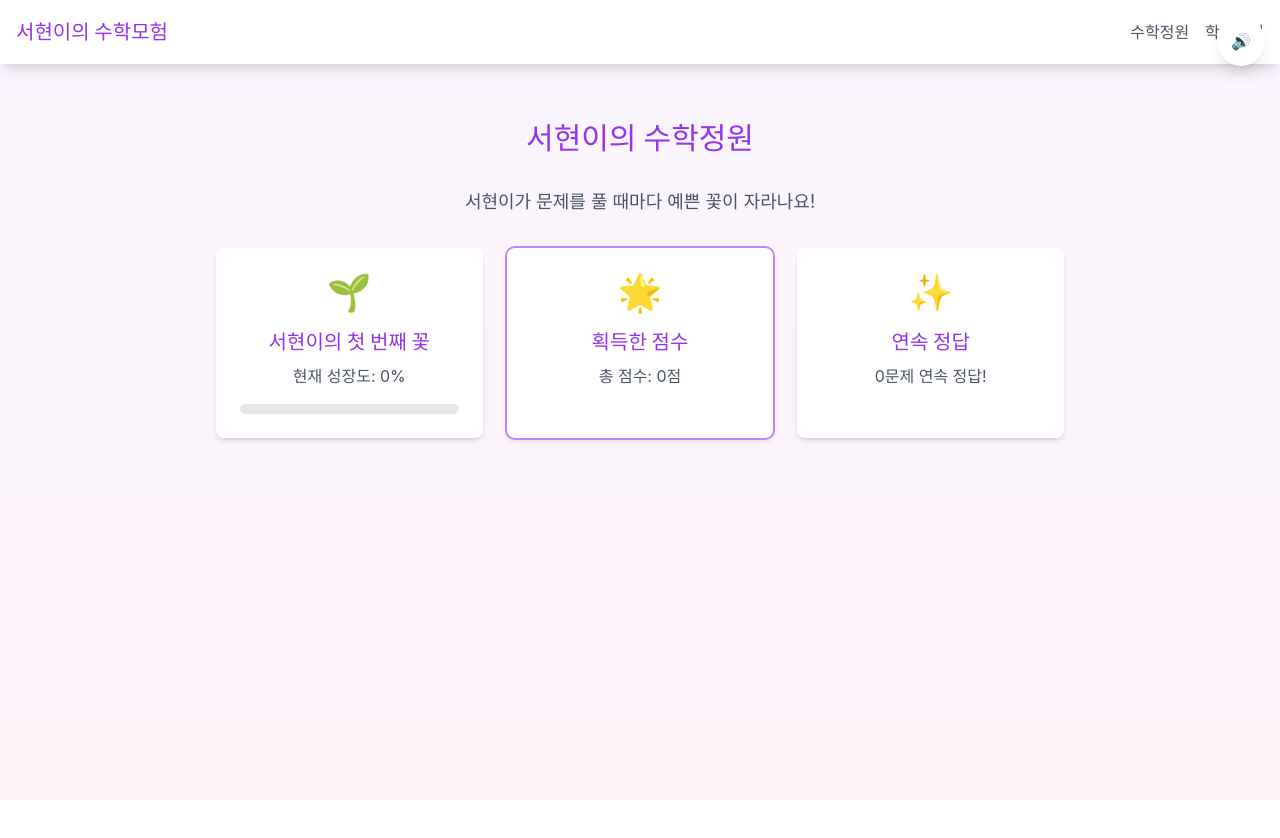
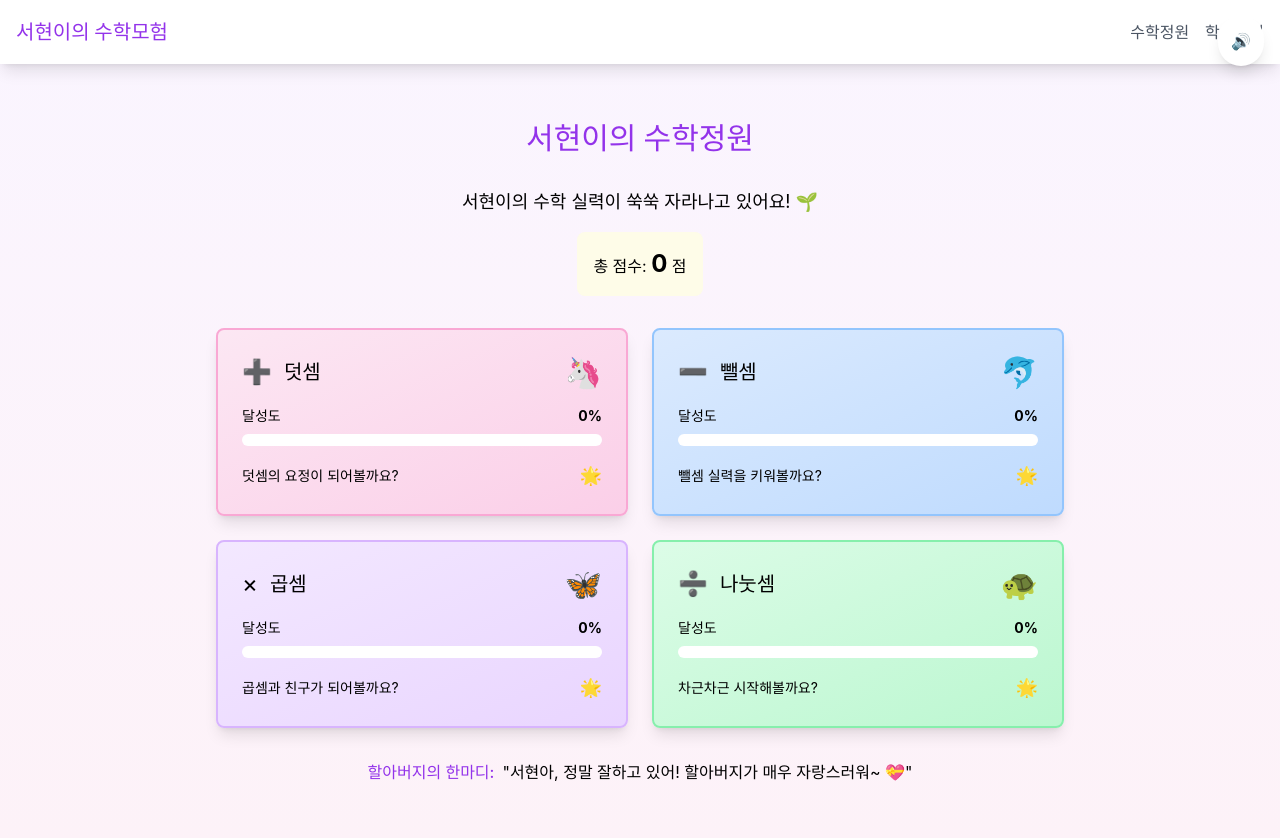
Before and after one commit to gppc5096/math-seohyun, a React (Vite) app: page /garden in a window 1280 px wide. Before the commit the page ends 800 px from the top, so only its background shows below. Built offline with nearby package versions, Linux system fonts and the light colour scheme; no server answers.

Commit message:
수학정원 달성도 표시 업데이트

```diff
--- a/src/pages/Garden.tsx
+++ b/src/pages/Garden.tsx
@@ -1,39 +1,58 @@
 import React from 'react';
+import { motion } from 'framer-motion';
 import { useMath } from '../contexts/MathContext';
 
 const Garden = () => {
   const { score, consecutiveCorrect, gardenProgress } = useMath();
 
-  const getFlowerStage = (progress: number) => {
-    if (progress >= 80) return "🌸";
-    if (progress >= 50) return "🌷";
-    if (progress >= 30) return "🌿";
-    return "🌱";
-  };
-
-  const achievements = [
+  const operationScores = [
     {
       id: 1,
-      flower: getFlowerStage(gardenProgress),
-      title: "서현이의 첫 번째 꽃",
-      description: `현재 성장도: ${gardenProgress}%`,
-      progress: gardenProgress
+      name: '덧셈',
+      icon: '➕',
+      score: 0,
+      color: 'from-pink-100 to-pink-200',
+      borderColor: 'border-pink-300',
+      character: '🦄',
+      message: '덧셈의 요정이 되어볼까요?'
     },
     {
       id: 2,
-      flower: "🌟",
-      title: "획득한 점수",
-      description: `총 점수: ${score}점`,
-      highlight: true
+      name: '뺄셈',
+      icon: '➖',
+      score: 0,
+      color: 'from-blue-100 to-blue-200',
+      borderColor: 'border-blue-300',
+      character: '🐬',
+      message: '뺄셈 실력을 키워볼까요?'
     },
     {
       id: 3,
-      flower: "✨",
-      title: "연속 정답",
-      description: `${consecutiveCorrect}문제 연속 정답!`,
-      highlight: consecutiveCorrect > 2
+      name: '곱셈',
+      icon: '×',
+      score: 0,
+      color: 'from-purple-100 to-purple-200',
+      borderColor: 'border-purple-300',
+      character: '🦋',
+      message: '곱셈과 친구가 되어볼까요?'
+    },
+    {
+      id: 4,
+      name: '나눗셈',
+      icon: '➗',
+      score: 0,
+      color: 'from-green-100 to-green-200',
+      borderColor: 'border-green-300',
+      character: '🐢',
+      message: '차근차근 시작해볼까요?'
     }
   ];
+
+  const getScoreEmoji = (score: number) => {
+    if (score >= 90) return '🌟🌟🌟';
+    if (score >= 70) return '🌟🌟';
+    return '🌟';
+  };
 
   return (
     <div className="max-w-4xl mx-auto p-6">
@@ -42,46 +61,84 @@ const Garden = () => {
       </h1>
 
       <div className="mb-8 text-center">
-        <p className="text-lg text-gray-600">
-          서현이가 문제를 풀 때마다 예쁜 꽃이 자라나요!
+        <p className="text-lg text-black">
+          서현이의 수학 실력이 쑥쑥 자라나고 있어요! 🌱
         </p>
+        <div className="mt-4 bg-yellow-50 rounded-lg p-4 inline-block">
+          <p className="text-black">
+            총 점수: <span className="font-bold text-2xl">{score}</span> 점
+            {consecutiveCorrect > 0 && (
+              <span className="ml-2">
+                ({consecutiveCorrect}문제 연속 정답! 🔥)
+              </span>
+            )}
+          </p>
+        </div>
       </div>
 
-      <div className="grid gap-6 md:grid-cols-2 lg:grid-cols-3">
-        {achievements.map((achievement) => (
-          <div
-            key={achievement.id}
-            className={`bg-white rounded-lg shadow-md p-6 hover:shadow-lg transition-shadow text-center
-              ${achievement.highlight ? 'ring-2 ring-purple-400' : ''}`}
+      <div className="grid grid-cols-1 md:grid-cols-2 gap-6">
+        {operationScores.map((op) => (
+          <motion.div
+            key={op.id}
+            initial={{ opacity: 0, y: 20 }}
+            animate={{ opacity: 1, y: 0 }}
+            transition={{ delay: op.id * 0.1 }}
+            className={`bg-gradient-to-br ${op.color} rounded-lg p-6 border-2 ${op.borderColor} shadow-lg`}
           >
-            <div className="text-4xl mb-4">{achievement.flower}</div>
-            <h2 className="text-xl font-bold text-purple-600 mb-2">
-              {achievement.title}
-            </h2>
-            <p className="text-gray-600">
-              {achievement.description}
-            </p>
-            {'progress' in achievement && (
-              <div className="mt-4">
-                <div className="w-full bg-gray-200 rounded-full h-2.5">
-                  <div
-                    className="bg-purple-600 h-2.5 rounded-full transition-all duration-500"
-                    style={{ width: `${achievement.progress}%` }}
-                  ></div>
-                </div>
+            <div className="flex items-center justify-between mb-4">
+              <div className="flex items-center gap-3">
+                <span className="text-2xl text-black">{op.icon}</span>
+                <h2 className="text-xl font-bold text-black">{op.name}</h2>
               </div>
+              <div className="text-3xl">{op.character}</div>
+            </div>
+
+            <div className="mb-4">
+              <div className="flex justify-between mb-2">
+                <span className="text-sm font-medium text-black">달성도</span>
+                <span className="text-sm font-bold text-black">{op.score}%</span>
+              </div>
+              <div className="w-full bg-white rounded-full h-3">
+                <motion.div
+                  initial={{ width: 0 }}
+                  animate={{ width: `${op.score}%` }}
+                  transition={{ duration: 1, delay: op.id * 0.2 }}
+                  className={`h-full rounded-full bg-opacity-50 bg-${op.color.split('-')[0]}-400`}
+                />
+              </div>
+            </div>
+
+            <div className="flex justify-between items-center">
+              <p className="text-sm text-black">{op.message}</p>
+              <div className="text-lg">{getScoreEmoji(op.score)}</div>
+            </div>
+
+            {op.score >= 80 && (
+              <motion.div
+                animate={{ scale: [1, 1.1, 1] }}
+                transition={{ duration: 2, repeat: Infinity }}
+                className="mt-3 bg-white bg-opacity-50 rounded-lg p-2 text-center text-black"
+              >
+                🎉 대단해요! 수학 천재!
+              </motion.div>
             )}
-          </div>
+          </motion.div>
         ))}
       </div>
 
-      {consecutiveCorrect >= 3 && (
-        <div className="mt-8 text-center p-4 bg-yellow-100 rounded-lg">
-          <p className="text-yellow-800 font-bold">
-            대단해요! {consecutiveCorrect}문제를 연속으로 맞추셨어요! 🎉
-          </p>
-        </div>
-      )}
+      <motion.div
+        initial={{ opacity: 0 }}
+        animate={{ opacity: 1 }}
+        transition={{ delay: 0.8 }}
+        className="mt-8 text-center"
+      >
+        <p className="text-black">
+          <span className="font-medium text-purple-600">할아버지의 한마디:</span>
+          <span className="ml-2">
+            "서현아, 정말 잘하고 있어! 할아버지가 매우 자랑스러워~ 💝"
+          </span>
+        </p>
+      </motion.div>
     </div>
   );
 };
```
